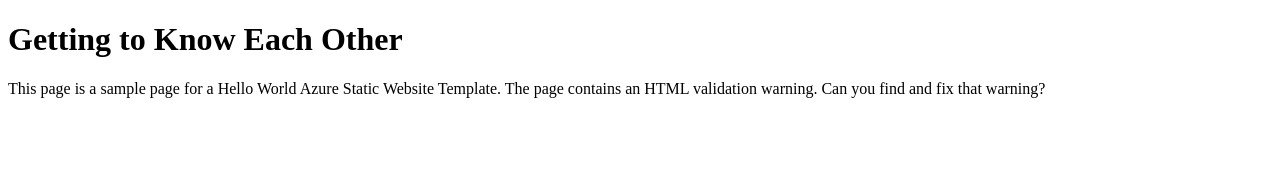
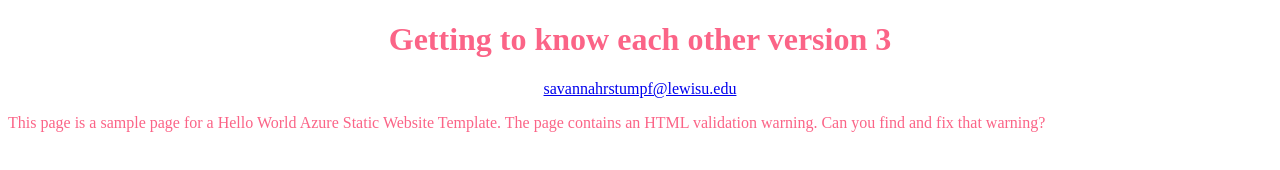
Before and after one commit to savannah7704/getting-to-know-each-other, a plain HTML site: page index.html in a window 1280 px wide. Drawn offline with Linux system fonts and the light colour scheme.

Commit message:
Update files.

```diff
--- a/index.html
+++ b/index.html
@@ -4,9 +4,11 @@
 <html>
 <head>
 <title>Getting to Know Each Other</title>
+<link rel="stylesheet" href="index.css">
 </head>
 <body>
-<h1>Getting to Know Each Other</h1>
+<h1 style="font-family:Georgia;"><h1 style="text-align: center">Getting to know each other version 3</h1>
+<p style="text-align: center;"></a><a href="mailto:savannahrstumpf@lewisu.edu">savannahrstumpf@lewisu.edu</a></p>
 <p>This page is a sample page for a Hello World Azure Static Website Template. The page contains an HTML validation warning.
 Can you find and fix that warning?</p>
 </body>
```
Also changed, not shown: 1 other file.
